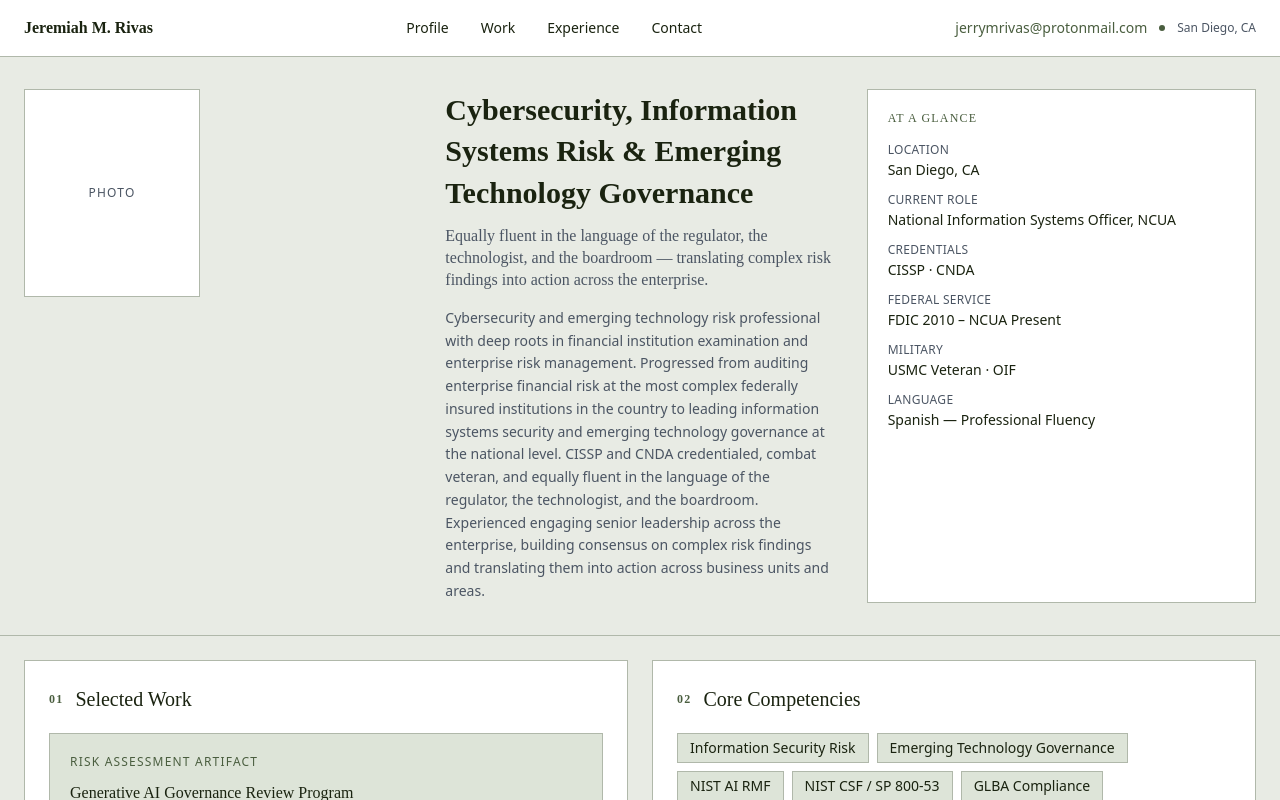
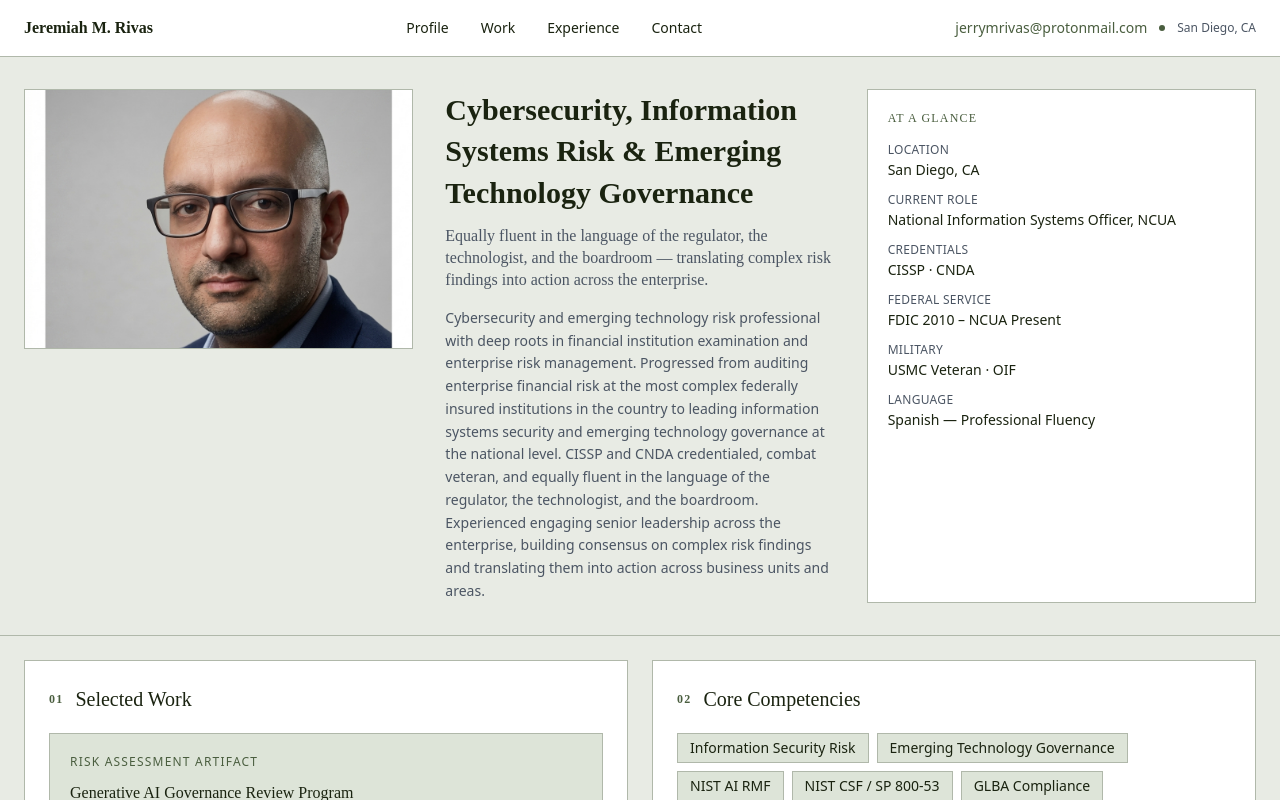
Before and after one commit to jeremiahrivas-cloud/jeremiah-rivas-site, a React (Vite) app: page / in a window 1280 px wide. Shown: the top 800 px of the page. Built offline with nearby package versions, Linux system fonts and the light colour scheme.

Commit message:
Add headshot, portrait sizing adjustments

```diff
--- a/src/components/Profile.jsx
+++ b/src/components/Profile.jsx
@@ -3,10 +3,10 @@ export default function Profile() {
     <section id="profile" className="site-border-b">
       <div className="max-w-screen-xl mx-auto px-6 py-8 grid grid-cols-1 md:grid-cols-3 gap-8">
 
-        {/* Portrait placeholder — left */}
-        <div className="flex items-start justify-center md:justify-start">
-          <div className="site-panel site-border w-44 h-52 flex items-center justify-center">
-            <span className="font-sans text-xs site-muted tracking-widest uppercase">Photo</span>
+        {/* Portrait — left */}
+        <div>
+          <div className="site-panel site-border w-full overflow-hidden" style={{ height: '260px' }}>
+            <img src="/IMG_0491.png" alt="Jeremiah M. Rivas" className="w-full h-full object-cover" style={{ objectPosition: 'center 20%' }} />
           </div>
         </div>
 
```
Also changed, not shown: public/IMG_0491.png (added).
